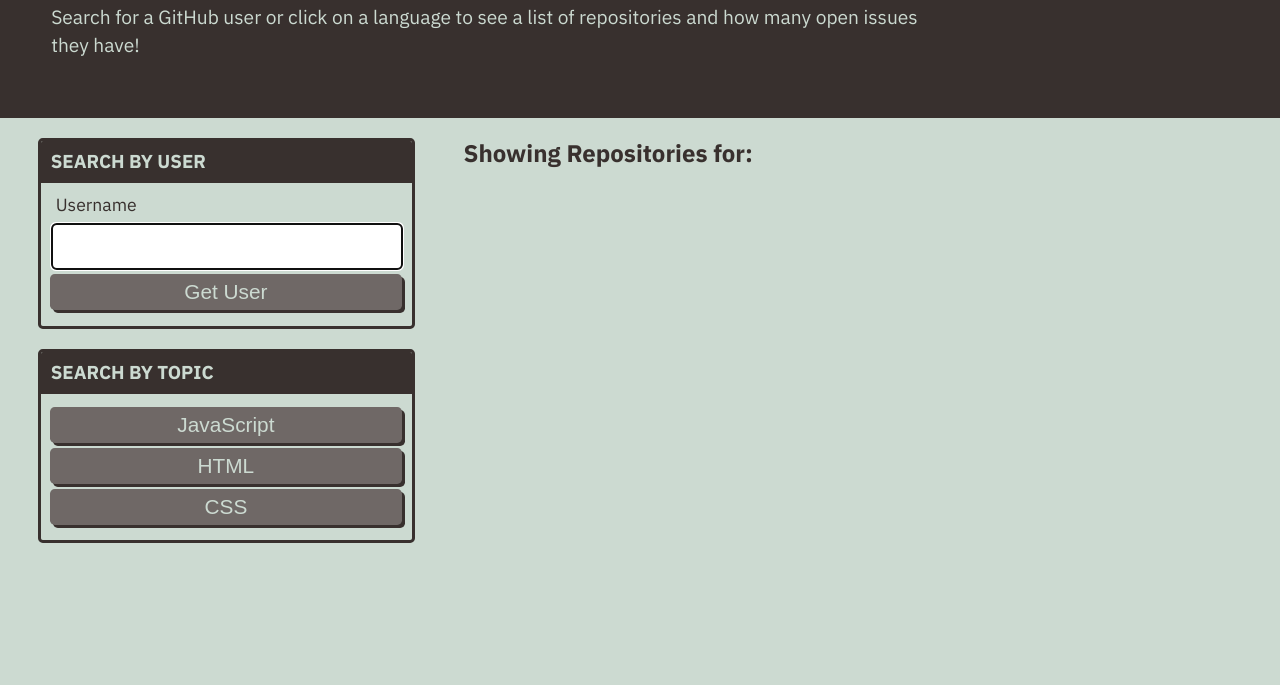
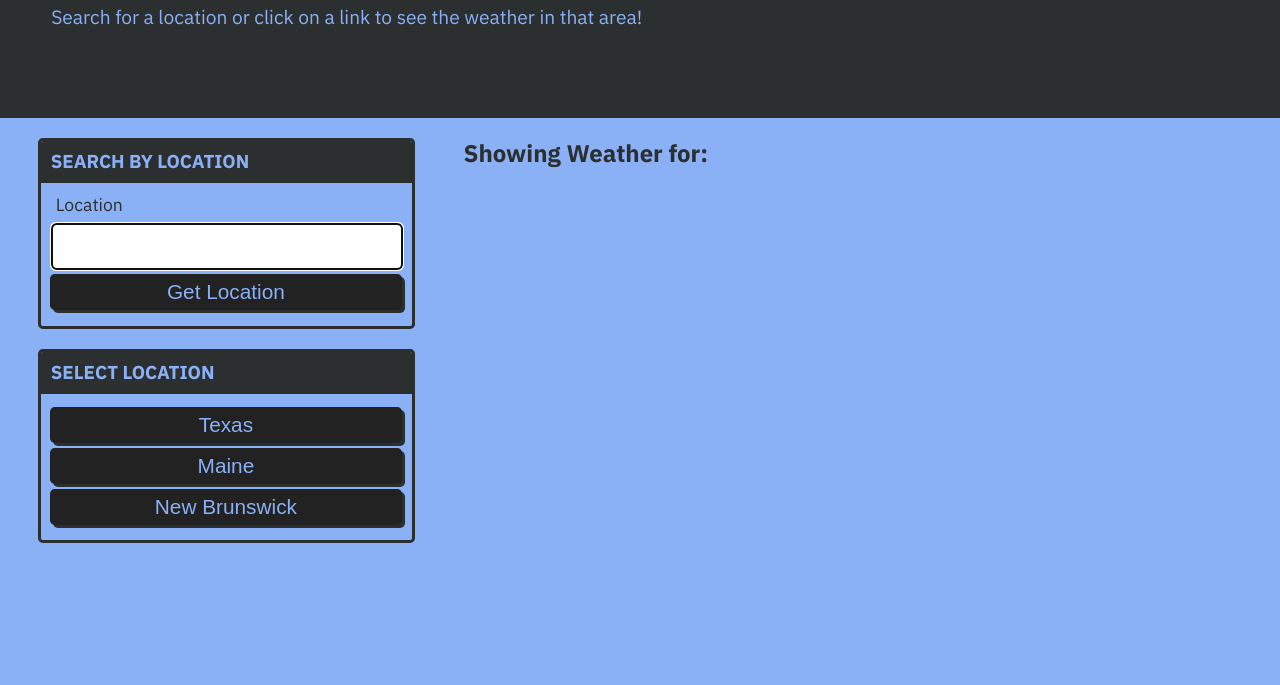
Before and after one commit to CNRBanks/Weather-Dashboard-Template-CNR, a plain HTML site: page index.html in a window 1280 px wide. Shown: the part 115-800 px from the top of the page. Drawn offline with Linux system fonts and the light colour scheme.

Commit message:
trying to figure out API configuration

```diff
--- a/assets/css/style.css
+++ b/assets/css/style.css
@@ -1,9 +1,9 @@
 :root {
-  --primary: #ccdad1;
-  --secondary: #9caea9;
-  --tertiary: #788585;
-  --light-dark: #6f6866;
-  --dark: #38302e;
+  --primary: #8ab1f6;
+  --secondary: #9fe4d0;
+  --tertiary: #ade9e9;
+  --light-dark: #222222;
+  --dark: #2c2f30;
   --border-radius: 0.3rem;
 }
 
--- a/assets/js/homepage.js
+++ b/assets/js/homepage.js
@@ -30,9 +30,10 @@ var buttonClickHandler = function (event) {
 };
 
 var getUserRepos = function (user) {
-  var apiUrl = 'https://api.github.com/users/' + user + '/repos';
+  var apiUrl = 'http://api.openweathermap.org/data/2.5/forecast?id=524901&appid={a78e40801a21ef17fd51e103613b9fea}';
 
   fetch(apiUrl)
+    console.log(fetch(apiUrl))
     .then(function (response) {
       if (response.ok) {
         response.json().then(function (data) {
@@ -48,7 +49,7 @@ var getUserRepos = function (user) {
 };
 
 var getFeaturedRepos = function (language) {
-  var apiUrl = 'https://api.github.com/search/repositories?q=' + language + '+is:featured&sort=help-wanted-issues';
+  var apiUrl = 'http://api.openweathermap.org/data/2.5/forecast?id=524901&appid={a78e40801a21ef17fd51e103613b9fea}';
 
   fetch(apiUrl).then(function (response) {
     if (response.ok) {
--- a/index.html
+++ b/index.html
@@ -8,15 +8,16 @@
   <link href="https://fonts.googleapis.com/css?family=IBM+Plex+Sans:400,400i,700&display=swap" rel="stylesheet">
   <link rel="stylesheet" href="https://cdnjs.cloudflare.com/ajax/libs/font-awesome/5.11.2/css/all.min.css">
   <link rel="stylesheet" href="./assets/css/style.css" />
-  <title>Git it Done</title>
+  <link href="http://api.openweathermap.org/data/2.5/forecast?id=524901&appid={a78e40801a21ef17fd51e103613b9fea}">
+  <title>Weather Dashboard Template</title>
 </head>
 
 <body class="flex-column min-100-vh">
   <header class="hero">
     <h1 class="app-title">
-      <i class="fab fa-github"></i> Git it Done!
+      <i class="fab "></i> Weather Dashboard Template
     </h1>
-    <p>Search for a GitHub user or click on a language to see a list of repositories and how many open issues they have!
+    <p>Search for a location or click on a link to see the weather in that area!
     </p>
   </header>
 
@@ -25,26 +26,26 @@
     <div class="col-12 col-md-4">
 
       <div class="card">
-        <h3 class="card-header text-uppercase">Search By User</h3>
+        <h3 class="card-header text-uppercase">Search By Location</h3>
         <form id="user-form" class="card-body">
-          <label class="form-label" for="username">Username</label>
+          <label class="form-label" for="username">Location</label>
           <input name="username" id="username" type="text" autofocus="true" class="form-input" />
-          <button type="submit" class="btn">Get User</button>
+          <button type="submit" class="btn">Get Location</button>
         </form>
       </div>
 
       <div class="card">
-        <h3 class="card-header text-uppercase">Search By Topic</h3>
+        <h3 class="card-header text-uppercase">Select Location</h3>
         <div id="language-buttons" class="card-body">
-          <button data-language="javascript" class="btn">JavaScript</button>
-          <button data-language="html" class="btn">HTML</button>
-          <button data-language="css" class="btn">CSS</button>
+          <button data-language="javascript" class="btn">Texas</button>
+          <button data-language="html" class="btn">Maine</button>
+          <button data-language="css" class="btn">New Brunswick</button>
         </div>
       </div>
     </div>
 
     <div class="col-12 col-md-8">
-      <h2 class="subtitle">Showing Repositories for: <span id="repo-search-term"></span></h2>
+      <h2 class="subtitle">Showing Weather for: <span id="repo-search-term"></span></h2>
       <div id="repos-container" class="list-group"></div>
     </div>
   </main>
```
Also changed, not shown: assets/test.txt (added), 3 other files.
